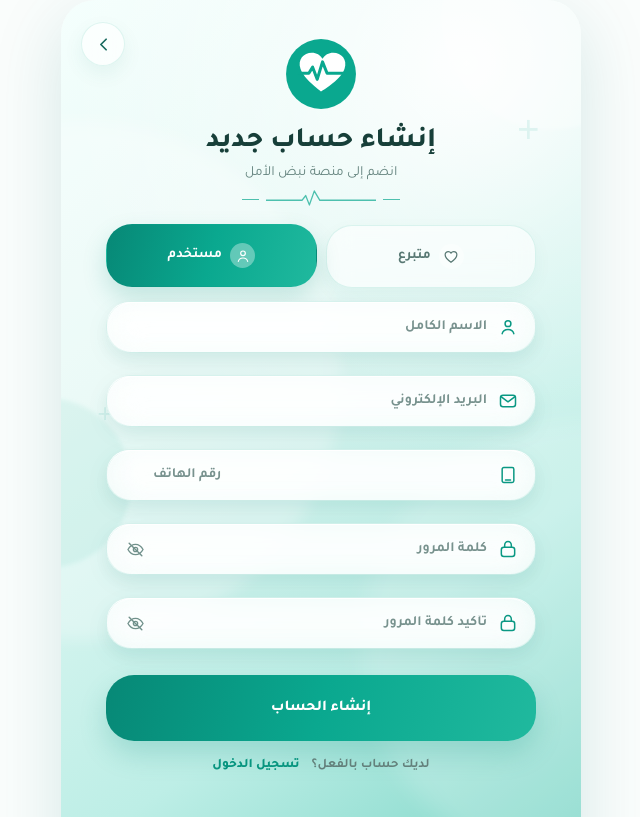
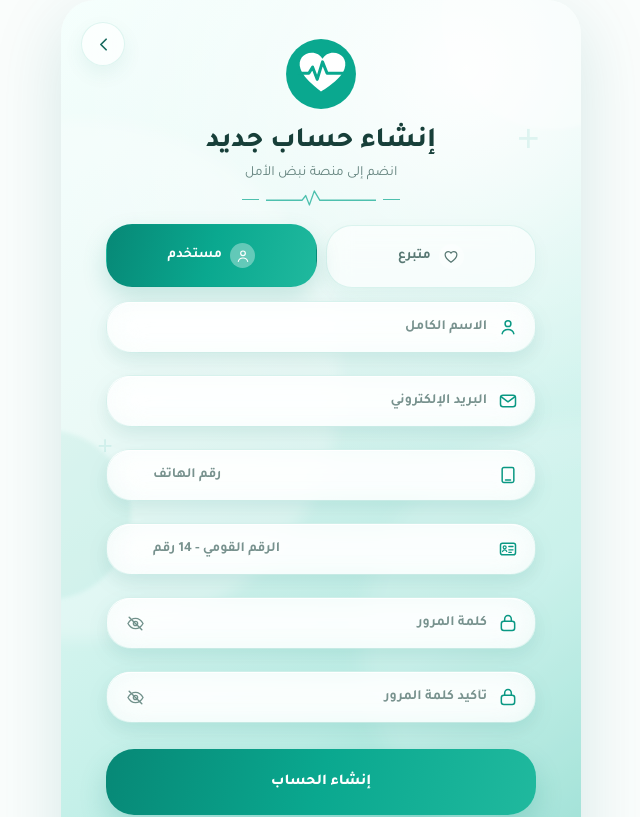
Before and after one commit to saedhamdy660-wq/nabd-alamal-frontend, a React (Vite) app: page /signup in a window 1280 px wide. Shown: the top 817 px of the page, without its empty margins (319-959 px from the left). Built offline with nearby package versions, Linux system fonts and the light colour scheme.

Commit message:
Update Signup.jsx

```diff
--- a/src/pages/Signup.jsx
+++ b/src/pages/Signup.jsx
@@ -100,6 +100,56 @@ const PhoneIcon = () => (
   </svg>
 );
 
+const IdCardIcon = () => (
+  <svg viewBox="0 0 24 24" fill="none">
+    <rect
+      x="3"
+      y="5"
+      width="18"
+      height="14"
+      rx="2.5"
+      stroke="currentColor"
+      strokeWidth="1.8"
+    />
+
+    <circle
+      cx="8"
+      cy="10"
+      r="1.8"
+      stroke="currentColor"
+      strokeWidth="1.5"
+    />
+
+    <path
+      d="M5.5 15C6 13.7 6.8 13 8 13C9.2 13 10 13.7 10.5 15"
+      stroke="currentColor"
+      strokeWidth="1.5"
+      strokeLinecap="round"
+    />
+
+    <path
+      d="M13 9H18"
+      stroke="currentColor"
+      strokeWidth="1.6"
+      strokeLinecap="round"
+    />
+
+    <path
+      d="M13 13H18"
+      stroke="currentColor"
+      strokeWidth="1.6"
+      strokeLinecap="round"
+    />
+
+    <path
+      d="M13 16H16"
+      stroke="currentColor"
+      strokeWidth="1.6"
+      strokeLinecap="round"
+    />
+  </svg>
+);
+
 const LockIcon = () => (
   <svg viewBox="0 0 24 24" fill="none">
     <rect
@@ -162,23 +212,21 @@ const BackIcon = () => (
 export default function Signup() {
   const navigate = useNavigate();
 
-  const [accountType, setAccountType] =
-    useState("user");
+  const [accountType, setAccountType] = useState("user");
 
   const [form, setForm] = useState({
     name: "",
     email: "",
     phone: "",
+    nationalId: "",
     password: "",
     confirm: "",
     bloodType: "O+",
   });
 
-  const [showPassword, setShowPassword] =
-    useState(false);
+  const [showPassword, setShowPassword] = useState(false);
 
-  const [showConfirm, setShowConfirm] =
-    useState(false);
+  const [showConfirm, setShowConfirm] = useState(false);
 
   const [error, setError] = useState("");
   const [loading, setLoading] = useState(false);
@@ -190,6 +238,15 @@ export default function Signup() {
     });
   };
 
+  const handleNationalIdChange = (e) => {
+    const value = e.target.value.replace(/\D/g, "").slice(0, 14);
+
+    setForm({
+      ...form,
+      nationalId: value,
+    });
+  };
+
   const handleSubmit = async (e) => {
     e.preventDefault();
     setError("");
@@ -198,6 +255,7 @@ export default function Signup() {
       !form.name ||
       !form.email ||
       !form.phone ||
+      !form.nationalId ||
       !form.password ||
       !form.confirm
     ) {
@@ -205,17 +263,18 @@ export default function Signup() {
       return;
     }
 
+    if (!/^\d{14}$/.test(form.nationalId)) {
+      setError("الرقم القومي يجب أن يتكون من 14 رقم");
+      return;
+    }
+
     if (form.password.length < 6) {
-      setError(
-        "كلمة المرور يجب أن تكون 6 أحرف على الأقل"
-      );
+      setError("كلمة المرور يجب أن تكون 6 أحرف على الأقل");
       return;
     }
 
     if (form.password !== form.confirm) {
-      setError(
-        "كلمة المرور وتأكيد كلمة المرور غير متطابقين"
-      );
+      setError("كلمة المرور وتأكيد كلمة المرور غير متطابقين");
       return;
     }
 
@@ -224,24 +283,28 @@ export default function Signup() {
 
       const user = await api.register({
         ...form,
+        nationalId: form.nationalId,
         accountType,
       });
 
       /*
-       * مهم:
        * نحفظ البيانات التي كتبها المستخدم بنفسه
        * بدل الاعتماد على البيانات التي يرجعها الـ API.
        *
-       * ده يمنع ظهور اسم قديم مثل "زوزو"
-       * في Profile أو Home.
+       * الرقم القومي يتم حفظه مؤقتًا مع بيانات الحساب
+       * لاستخدامه في خطوة توثيق الهوية التالية.
        */
       const savedUser = {
         ...user,
         name: form.name.trim(),
         email: form.email.trim(),
         phone: form.phone.trim(),
+        nationalId: form.nationalId,
         bloodType: form.bloodType,
         accountType,
+        phoneVerified: false,
+        identityVerified: false,
+        verificationStatus: "pending",
       };
 
       localStorage.setItem(
@@ -249,6 +312,11 @@ export default function Signup() {
         JSON.stringify(savedUser)
       );
 
+      /*
+       * بعد إنشاء الحساب لأول مرة:
+       * 1- تأكيد رقم الهاتف
+       * 2- بعدها توثيق الهوية
+       */
       navigate("/verify-phone");
     } catch (err) {
       setError(
@@ -320,9 +388,7 @@ export default function Signup() {
                 ? "account-type active"
                 : "account-type"
             }
-            onClick={() =>
-              setAccountType("donor")
-            }
+            onClick={() => setAccountType("donor")}
           >
             <span className="account-icon">
               <HeartIcon />
@@ -338,9 +404,7 @@ export default function Signup() {
                 ? "account-type active"
                 : "account-type"
             }
-            onClick={() =>
-              setAccountType("user")
-            }
+            onClick={() => setAccountType("user")}
           >
             <span className="account-icon">
               <UserIcon />
@@ -397,6 +461,24 @@ export default function Signup() {
             />
           </div>
 
+          {/* الرقم القومي */}
+          <div className="signup-field">
+            <div className="signup-field-icon">
+              <IdCardIcon />
+            </div>
+
+            <input
+              type="text"
+              inputMode="numeric"
+              value={form.nationalId}
+              onChange={handleNationalIdChange}
+              placeholder="الرقم القومي - 14 رقم"
+              autoComplete="off"
+              dir="ltr"
+              maxLength={14}
+            />
+          </div>
+
           <div className="signup-field">
             <div className="signup-field-icon">
               <LockIcon />
@@ -418,14 +500,10 @@ export default function Signup() {
               type="button"
               className="signup-eye"
               onClick={() =>
-                setShowPassword(
-                  !showPassword
-                )
+                setShowPassword(!showPassword)
               }
             >
-              <EyeIcon
-                off={!showPassword}
-              />
+              <EyeIcon off={!showPassword} />
             </button>
           </div>
 
@@ -450,14 +528,10 @@ export default function Signup() {
               type="button"
               className="signup-eye"
               onClick={() =>
-                setShowConfirm(
-                  !showConfirm
-                )
+                setShowConfirm(!showConfirm)
               }
             >
-              <EyeIcon
-                off={!showConfirm}
-              />
+              <EyeIcon off={!showConfirm} />
             </button>
           </div>
 
```
